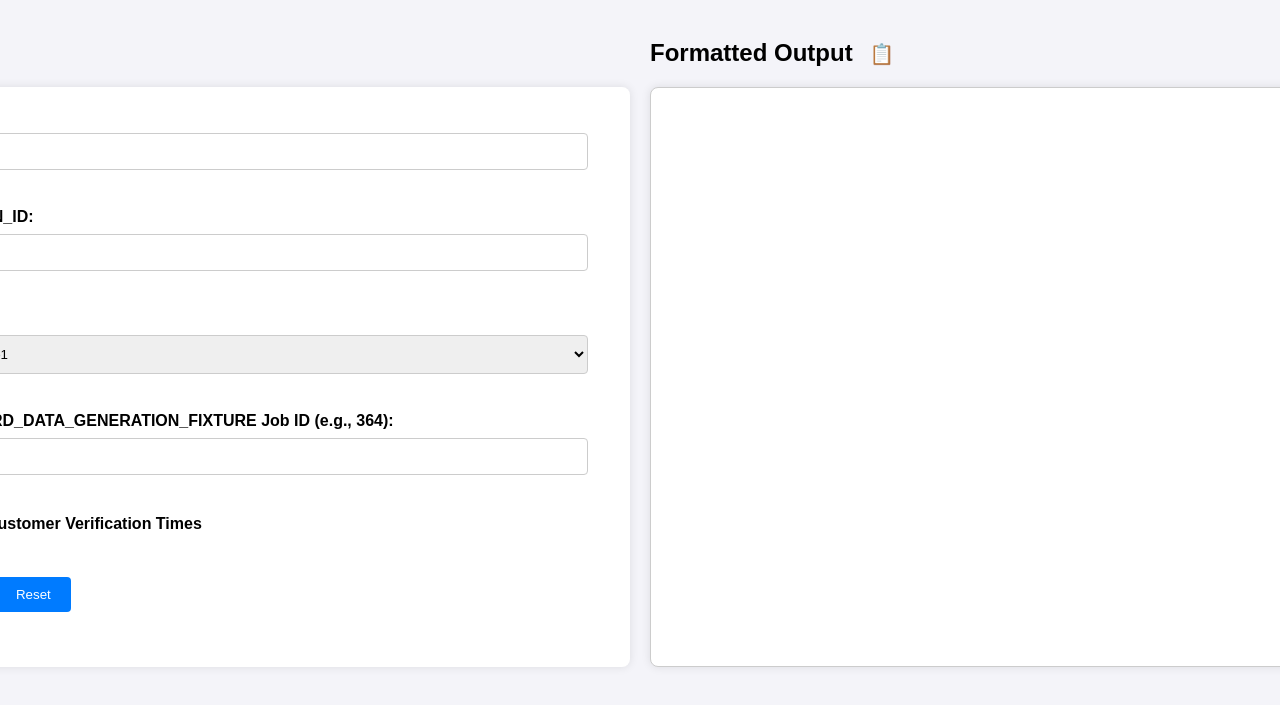
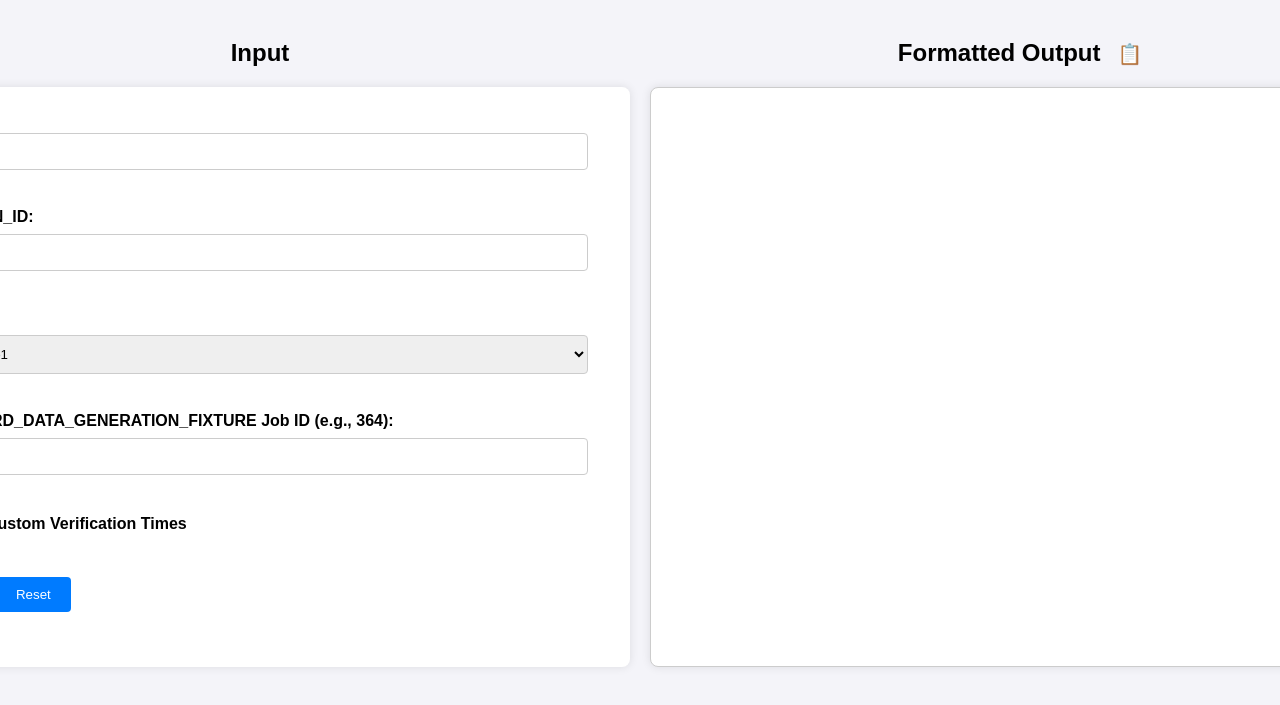
Before and after one commit to PiyushPatidar-Druva/schedule_pps, a plain HTML site: page index.html in a window 1280 px wide. Shown: the part 79-784 px from the top of the page. Drawn offline with Linux system fonts and the light colour scheme.

Commit message:
Add files via upload

```diff
--- a/index.css
+++ b/index.css
@@ -19,6 +19,10 @@ body {
 h1 {
     text-align: center;
     color: #333;
+}
+
+h2 {
+    text-align: center;
 }
 
 form {
--- a/index.html
+++ b/index.html
@@ -36,7 +36,7 @@
 
                     <label>
                         <input type="checkbox" id="showVerificationTimes" onclick="toggleVerificationTimes()"> Select
-                        Customer Verification Times
+                        Custom Verification Times
                     </label><br><br>
 
                     <div id="verificationTimes" class="verification-time">
```
